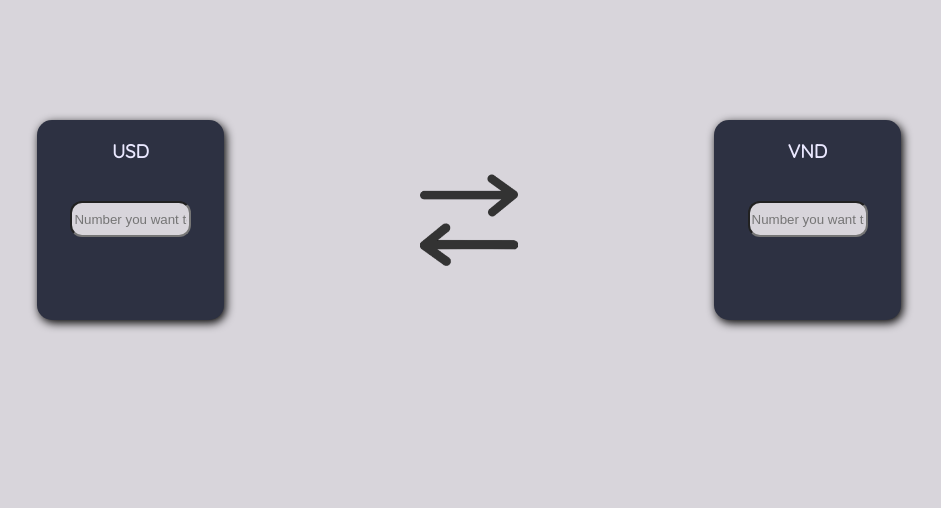
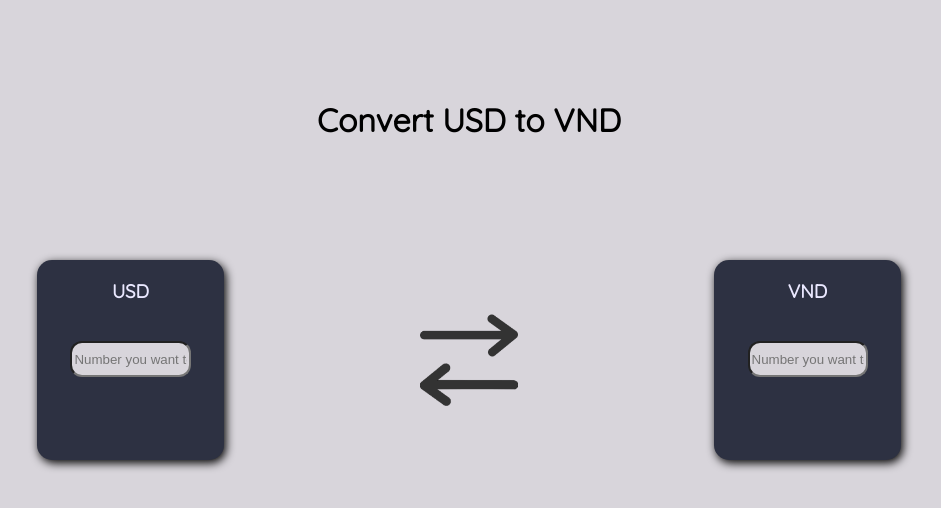
Before and after one commit to cvn-intern/usdtovnd, a React (Create React App) app: page / in a window 1280 px wide. Shown: the top 508 px of the page, without its empty margins (171-1112 px from the left). Built offline with nearby package versions, Linux system fonts and the light colour scheme.

Commit message:
test eslint

```diff
--- a/src/App.js
+++ b/src/App.js
@@ -27,7 +27,7 @@ function App() {
 
   return (
     <div className="container">
-        {/* <h1 className="titleApp">Convert USD to VND</h1> */}
+        <h1 className="titleApp">Convert USD to VND</h1>
 
         <div className='convert'>
 
```
